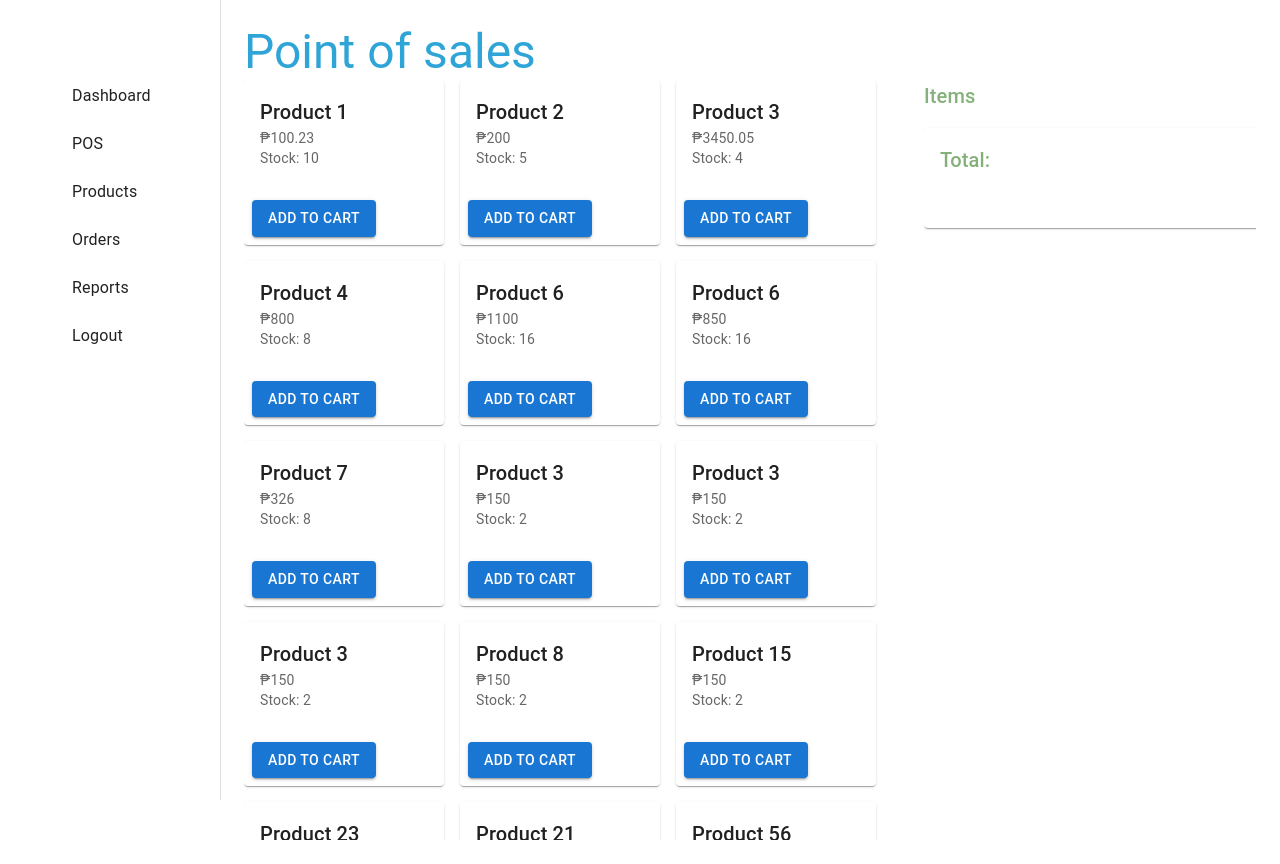
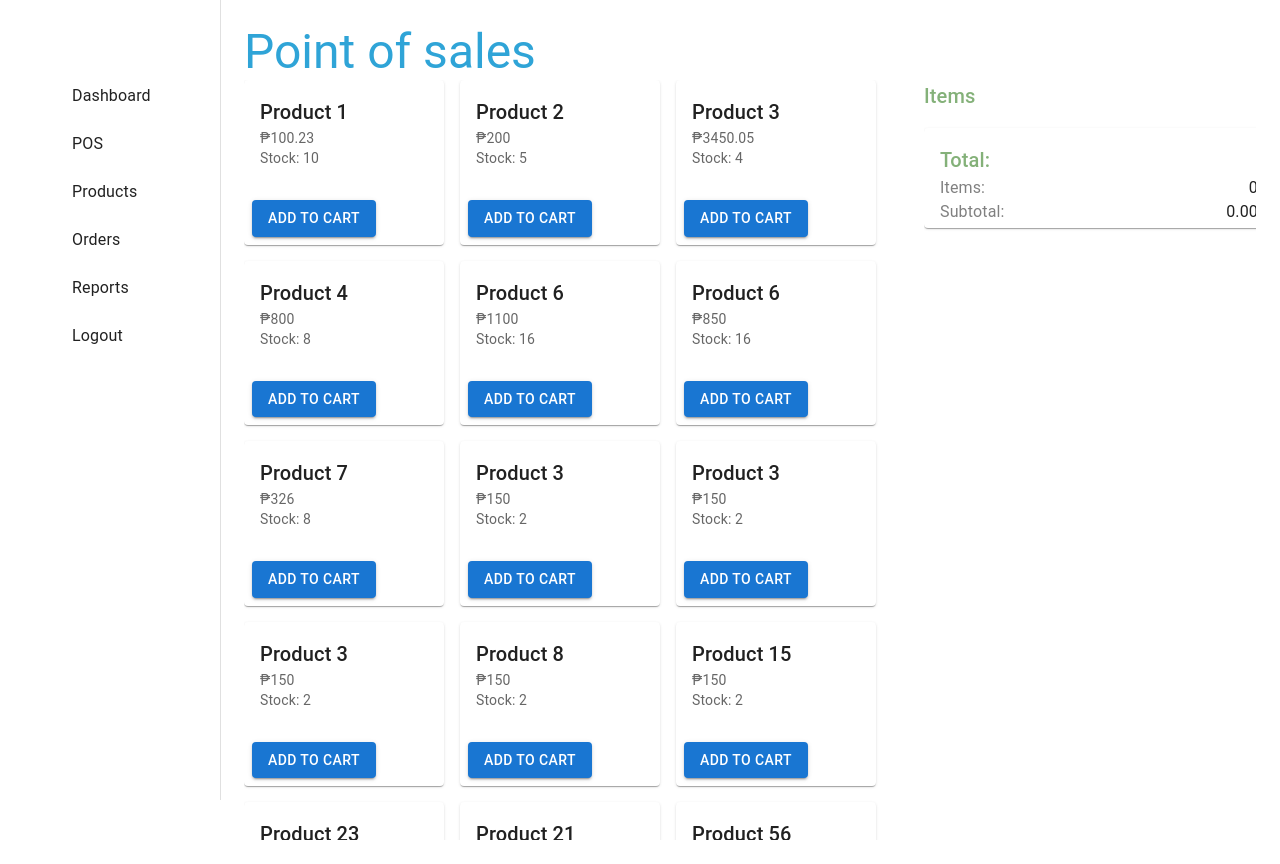
Before and after one commit to giyosphere/Project-101, a React (Vite) app in the folder my-react-app/: page /pos in a window 1280 px wide. Built offline with nearby package versions, Linux system fonts and the light colour scheme; some icons are missing.

Commit message:
Fix: POSPage - reduce() all items in the cart for total summary also all the total amount

```diff
--- a/my-react-app/src/pages/POSPage.jsx
+++ b/my-react-app/src/pages/POSPage.jsx
@@ -75,10 +75,14 @@ const onRemove = (productId) => {
 };
 
 
+//Count all items in the cart
+const itemCount = cart.reduce((total, item) => total + item.quantity, 0);
+
 // Calculate the total price of items in the cart
   const total = cart.reduce((sum, item) => {
     return sum + (item.price * item.quantity);
   }, 0);
+
 
 
   return(
@@ -125,19 +129,35 @@ const onRemove = (productId) => {
                      Total:
                     </Typography>
                     <Box>
-                      {cart.map((item) => (
-                       <>
-                          <Typography>
-                       {item.name} x {item.quantity} = ₱{(item.price * item.quantity).toLocaleString('en-PH', { minimumFractionDigits: 2})}
+
+                      <Typography>
+                        <Box sx={{display: 'flex', flexDirection:'row', justifyContent: 'space-between', gap: 5}}>
+                              <Box sx={{ color: 'grey'}}>Items:</Box>
+                               <Box >{itemCount}</Box>
+                        </Box>
+
+
                       </Typography>
 
-                         <Typography>
-                      {total.toLocaleString('en-PH', { minimumFractionDigits: 2})}
-                    </Typography>
-                    </>
-                      ))
 
-                      }
+                      <Box>
+                       <Typography>
+                          <Box sx={{display: 'flex', flexDirection:'row', justifyContent: 'space-between', gap: 5}}>
+
+                            <Box sx={{ color: 'grey'}}>Subtotal:</Box>
+                            <Box> {total.toLocaleString('en-PH', { minimumFractionDigits: 2})}</Box>
+
+                          </Box>
+
+
+
+
+                       </Typography>
+                      </Box>
+
+
+
+
 
 
 
```
